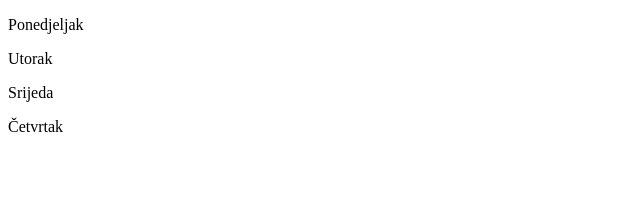
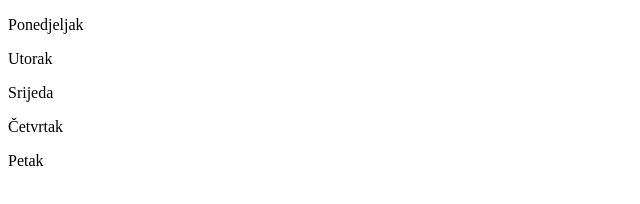
Before and after one commit to rvuk7/domacaZadaca, a plain HTML site: page index.html in a window 1280 px wide. Shown: the full height of the page, 0-640 px from the left. Drawn offline with Linux system fonts and the light colour scheme.

Commit message:
pushPetak

```diff
--- a/index.html
+++ b/index.html
@@ -12,5 +12,6 @@
     <p>Utorak</p>
     <p>Srijeda</p>
     <p>Četvrtak</p>
+    <p>Petak</p>
   </body>
 </html>
```
